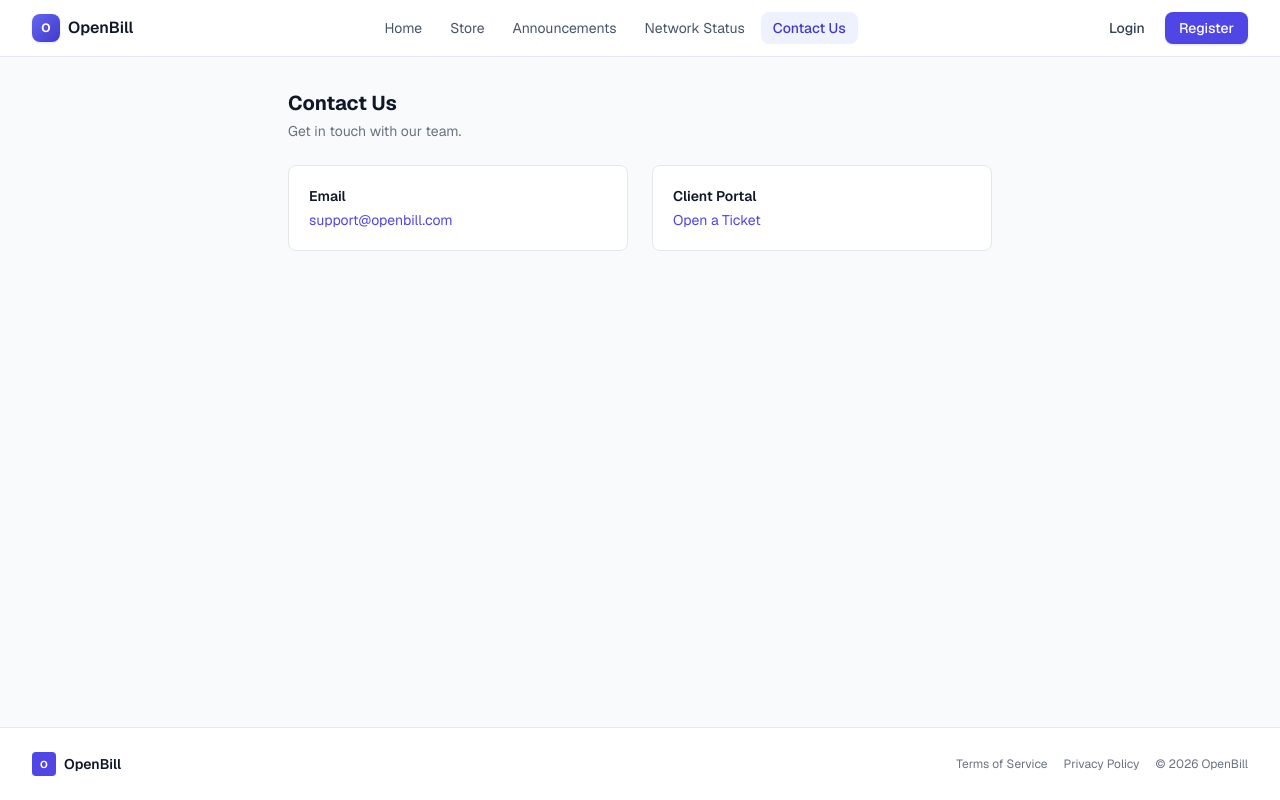
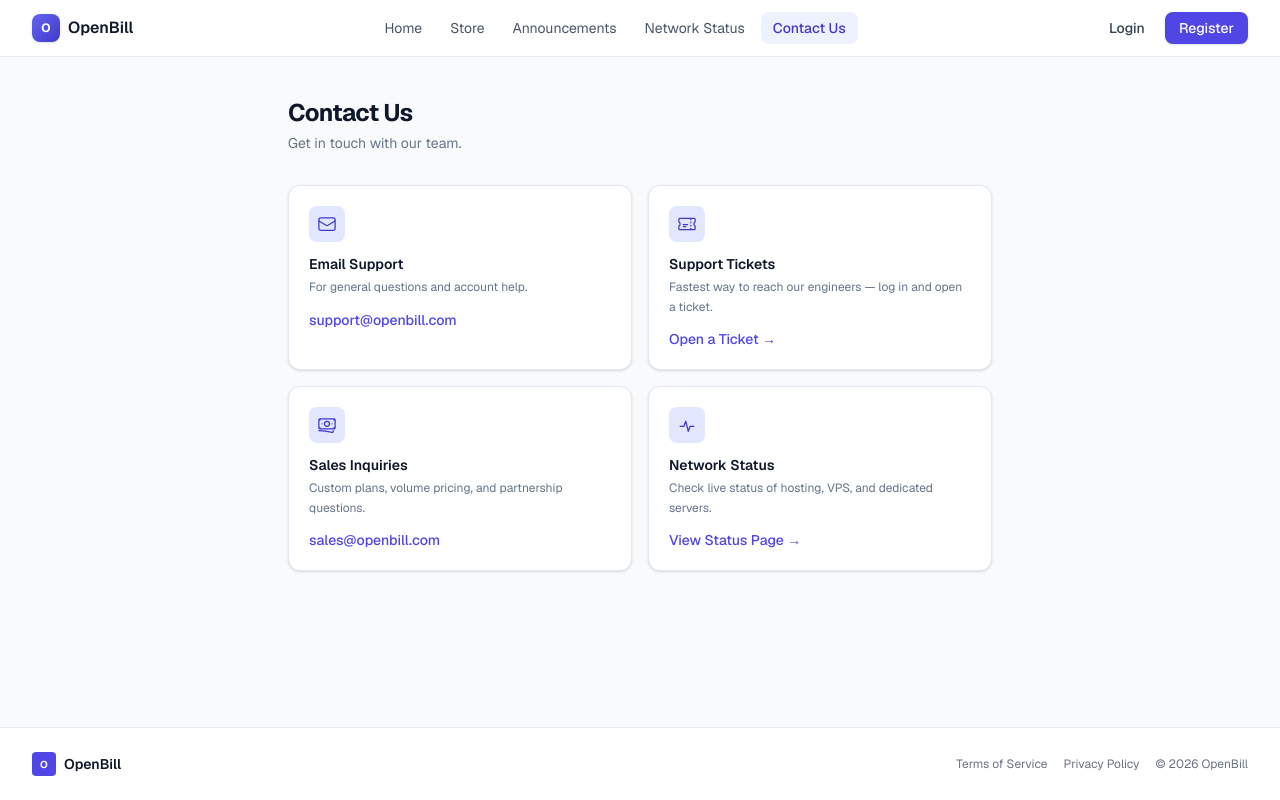
Before and after one commit to Shriii19/OpenBill, a Next.js app in the folder frontend/: page /contact in a window 1280 px wide. Built offline with nearby package versions, Linux system fonts and the light colour scheme.

Commit message:
feat: enhance contact page layout and improve channel display with icons and descriptions

```diff
--- a/frontend/src/app/contact/page.tsx
+++ b/frontend/src/app/contact/page.tsx
@@ -1,22 +1,89 @@
+import Link from "next/link";
+
+export const metadata = {
+  title: "Contact Us - OpenBill",
+  description: "Get in touch with the OpenBill team.",
+};
+
+const channels = [
+  {
+    title: "Email Support",
+    description: "For general questions and account help.",
+    action: { label: "support@openbill.com", href: "mailto:support@openbill.com" },
+    icon: (
+      <svg className="h-5 w-5" fill="none" viewBox="0 0 24 24" strokeWidth="1.5" stroke="currentColor">
+        <path strokeLinecap="round" strokeLinejoin="round" d="M21.75 6.75v10.5a2.25 2.25 0 01-2.25 2.25h-15a2.25 2.25 0 01-2.25-2.25V6.75m19.5 0A2.25 2.25 0 0019.5 4.5h-15a2.25 2.25 0 00-2.25 2.25m19.5 0v.243a2.25 2.25 0 01-1.07 1.916l-7.5 4.615a2.25 2.25 0 01-2.36 0L3.32 8.91a2.25 2.25 0 01-1.07-1.916V6.75" />
+      </svg>
+    ),
+  },
+  {
+    title: "Support Tickets",
+    description: "Fastest way to reach our engineers — log in and open a ticket.",
+    action: { label: "Open a Ticket", href: "/client/tickets" },
+    icon: (
+      <svg className="h-5 w-5" fill="none" viewBox="0 0 24 24" strokeWidth="1.5" stroke="currentColor">
+        <path strokeLinecap="round" strokeLinejoin="round" d="M16.5 6v.75m0 3v.75m0 3v.75m0 3V18m-9-5.25h5.25M7.5 15h3M3.375 5.25c-.621 0-1.125.504-1.125 1.125v3.026a2.999 2.999 0 010 5.198v3.026c0 .621.504 1.125 1.125 1.125h17.25c.621 0 1.125-.504 1.125-1.125v-3.026a2.999 2.999 0 010-5.198V6.375c0-.621-.504-1.125-1.125-1.125H3.375z" />
+      </svg>
+    ),
+  },
+  {
+    title: "Sales Inquiries",
+    description: "Custom plans, volume pricing, and partnership questions.",
+    action: { label: "sales@openbill.com", href: "mailto:sales@openbill.com" },
+    icon: (
+      <svg className="h-5 w-5" fill="none" viewBox="0 0 24 24" strokeWidth="1.5" stroke="currentColor">
+        <path strokeLinecap="round" strokeLinejoin="round" d="M2.25 18.75a60.07 60.07 0 0115.797 2.101c.727.198 1.453-.342 1.453-1.096V18.75M3.75 4.5v.75A.75.75 0 013 6h-.75m0 0v-.375c0-.621.504-1.125 1.125-1.125H20.25M2.25 6v9m18-10.5v.75c0 .414.336.75.75.75h.75m-1.5-1.5h.375c.621 0 1.125.504 1.125 1.125v9.75c0 .621-.504 1.125-1.125 1.125h-.375m1.5-1.5H21a.75.75 0 00-.75.75v.75m0 0H3.75m0 0h-.375a1.125 1.125 0 01-1.125-1.125V15m1.5 1.5v-.75A.75.75 0 003 15h-.75M15 10.5a3 3 0 11-6 0 3 3 0 016 0zm3 0h.008v.008H18V10.5zm-12 0h.008v.008H6V10.5z" />
+      </svg>
+    ),
+  },
+  {
+    title: "Network Status",
+    description: "Check live status of hosting, VPS, and dedicated servers.",
+    action: { label: "View Status Page", href: "/status" },
+    icon: (
+      <svg className="h-5 w-5" fill="none" viewBox="0 0 24 24" strokeWidth="1.5" stroke="currentColor">
+        <path strokeLinecap="round" strokeLinejoin="round" d="M3.75 13.5h4.5l2.25-6 3 12 2.25-6h4.5" />
+      </svg>
+    ),
+  },
+];
+
 export default function ContactPage() {
   return (
-    <div className="mx-auto max-w-3xl px-4 py-8 sm:px-6 lg:px-8">
-      <h1 className="text-xl font-bold text-gray-900">Contact Us</h1>
-      <p className="mt-1 text-sm text-gray-500">Get in touch with our team.</p>
+    <div className="mx-auto max-w-3xl px-4 py-10 sm:px-6 lg:px-8">
+      <h1 className="text-2xl font-bold tracking-tight text-secondary-900">Contact Us</h1>
+      <p className="mt-1 text-sm text-secondary-500">Get in touch with our team.</p>
 
-      <div className="mt-6 grid gap-6 sm:grid-cols-2">
-        <div className="rounded-lg border border-gray-200 bg-white p-5">
-          <h2 className="text-sm font-semibold text-gray-900">Email</h2>
-          <p className="mt-1 text-sm text-gray-600">
-            <a href="mailto:support@openbill.com" className="text-primary-600 hover:text-primary-700">support@openbill.com</a>
-          </p>
-        </div>
-        <div className="rounded-lg border border-gray-200 bg-white p-5">
-          <h2 className="text-sm font-semibold text-gray-900">Client Portal</h2>
-          <p className="mt-1 text-sm text-gray-600">
-            <a href="/client/dashboard" className="text-primary-600 hover:text-primary-700">Open a Ticket</a>
-          </p>
-        </div>
+      <div className="mt-8 grid gap-4 sm:grid-cols-2">
+        {channels.map((channel) => (
+          <div
+            key={channel.title}
+            className="rounded-xl border border-secondary-200 bg-white p-5 shadow-sm transition-colors hover:border-primary-200"
+          >
+            <div className="flex h-9 w-9 items-center justify-center rounded-lg bg-primary-100 text-primary-700">
+              {channel.icon}
+            </div>
+            <h2 className="mt-3 text-sm font-semibold text-secondary-900">{channel.title}</h2>
+            <p className="mt-1 text-xs leading-relaxed text-secondary-500">{channel.description}</p>
+            <p className="mt-3 text-sm">
+              {channel.action.href.startsWith("mailto:") ? (
+                <a
+                  href={channel.action.href}
+                  className="font-medium text-primary-600 hover:text-primary-700"
+                >
+                  {channel.action.label}
+                </a>
+              ) : (
+                <Link
+                  href={channel.action.href}
+                  className="font-medium text-primary-600 hover:text-primary-700"
+                >
+                  {channel.action.label} &rarr;
+                </Link>
+              )}
+            </p>
+          </div>
+        ))}
       </div>
     </div>
   );
```
